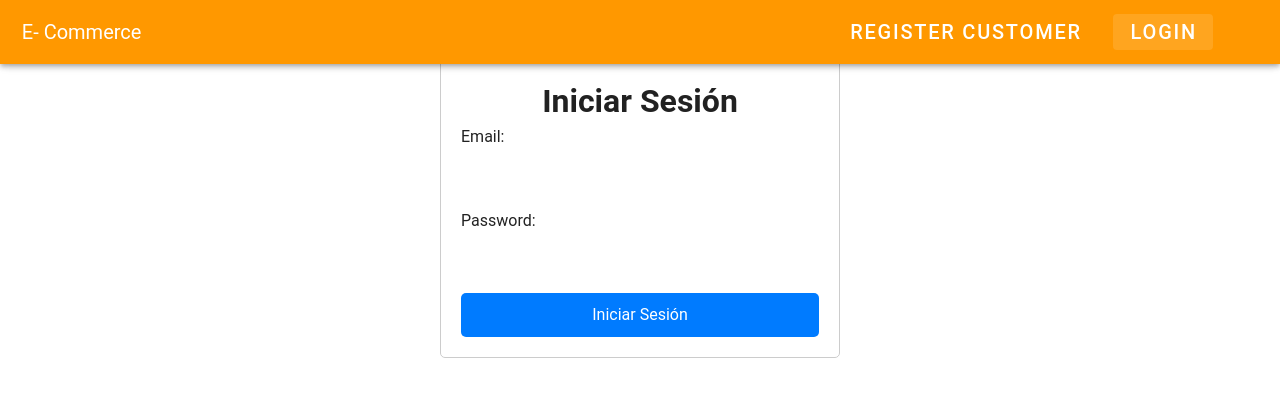
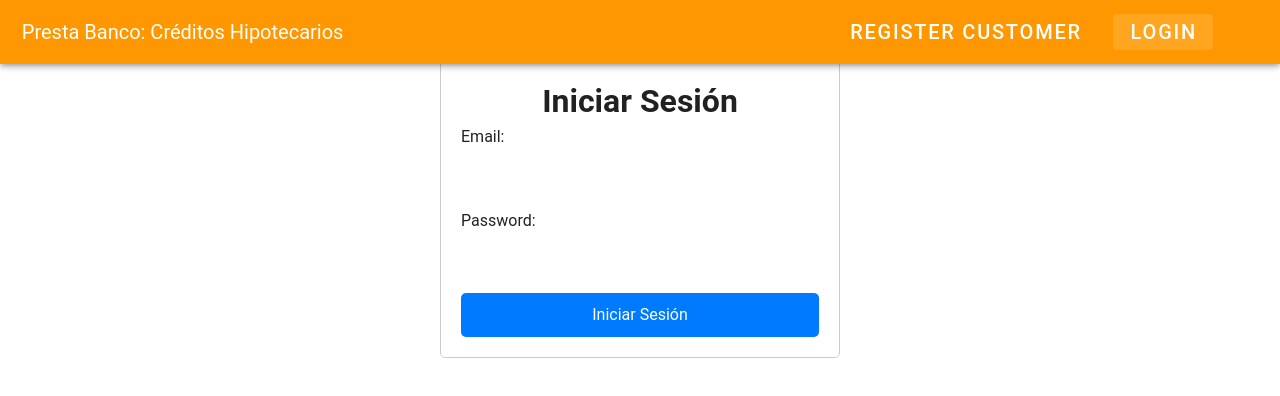
Before and after one commit to cvstleee/TBD_LAB1_SQL_ADVANCED, a Vue app in the folder frontend/: page /login in a window 1280 px wide. Shown: the top 396 px of the page. Built offline with nearby package versions, Linux system fonts and the light colour scheme.

Commit message:
feat(frontend): add view add order view, change navbar

```diff
--- a/frontend/src/components/NavBar.vue
+++ b/frontend/src/components/NavBar.vue
@@ -1,7 +1,7 @@
 <template>
   <VAppBar app color="#FF9800">
     <VBtn to="/">
-      <VToolbarTitle>E- Commerce</VToolbarTitle>
+      <VToolbarTitle>Presta Banco: Créditos Hipotecarios</VToolbarTitle>
     </VBtn>
     <VSpacer></VSpacer>
     <VBtn to="/registerUser" text>Register Customer</VBtn>
--- a/frontend/src/components/loginUser.vue
+++ b/frontend/src/components/loginUser.vue
@@ -30,7 +30,7 @@ const login = async () => {
     console.log('Response:', response);
     if (response.status === 200) {
         alert('Sesión iniciada correctamente');
-        router.push('/'); // Redirige a /home
+        router.push('/home'); // Redirige a /home
     } else {
         alert('Error al iniciar sesión');
     }
```
